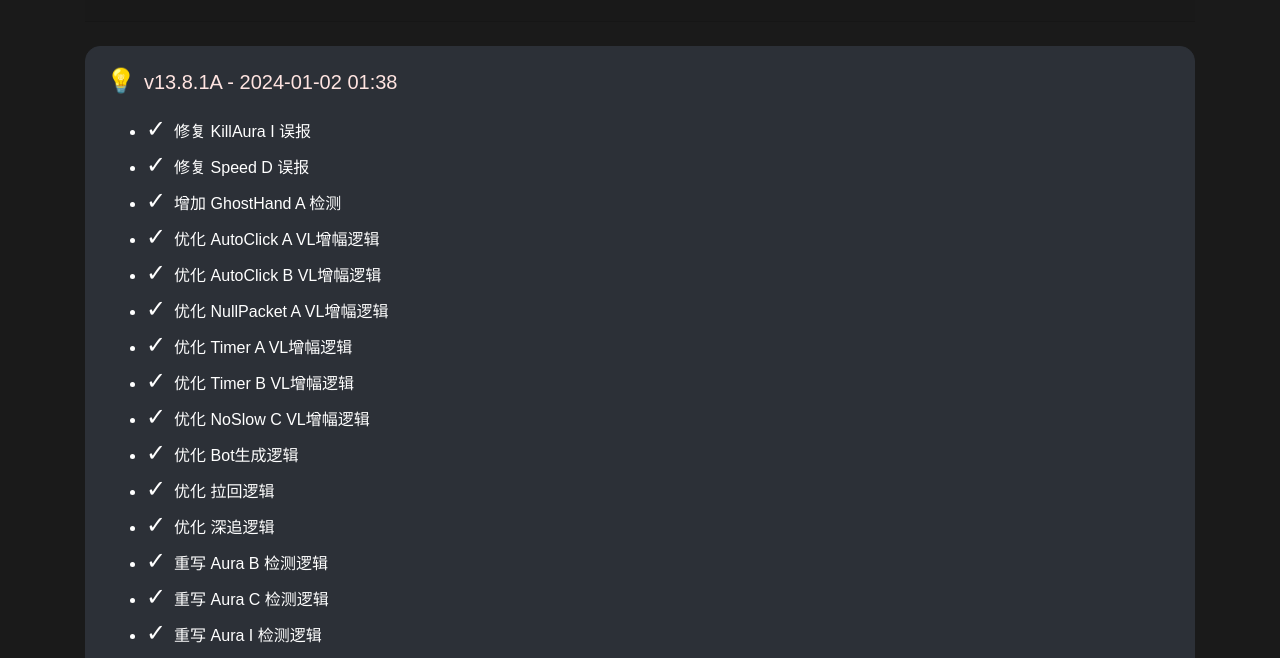
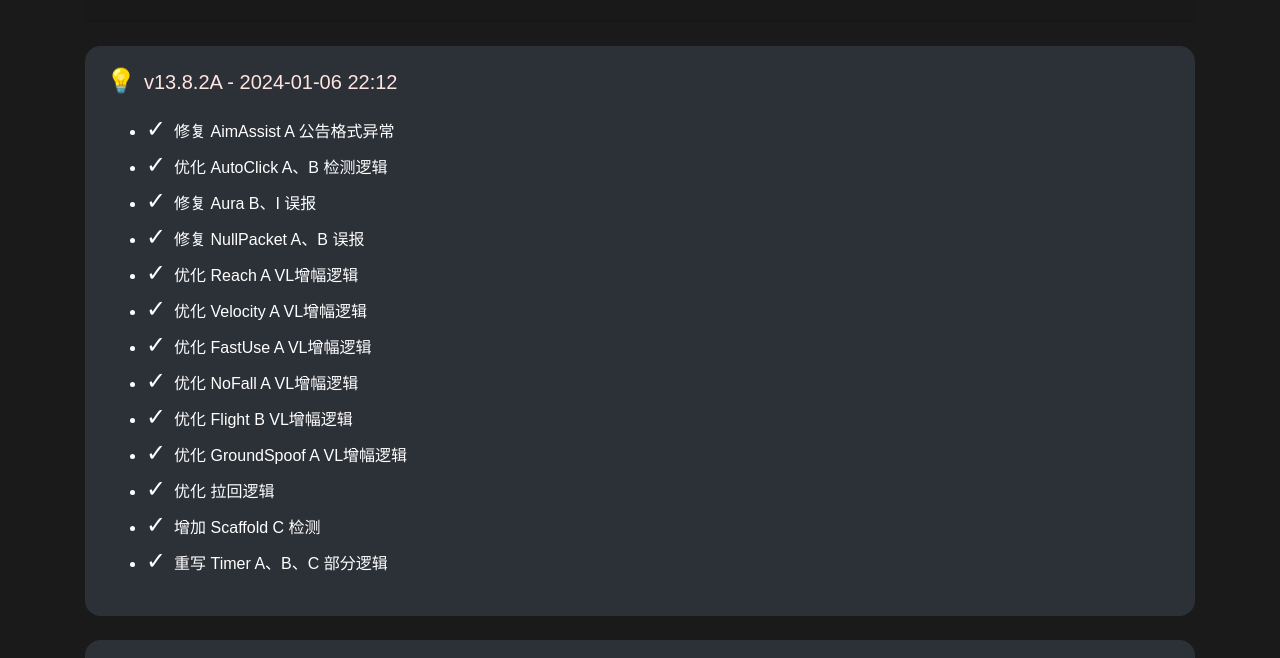
Before and after one commit to CoffeeTeaX/edgeac, a plain HTML site: page index.html in a window 1280 px wide. Shown: the part 141-799 px from the top of the page. Drawn offline with nearby package versions, Linux system fonts and the light colour scheme.

Commit message:
Update index.html

```diff
--- a/index.html
+++ b/index.html
@@ -71,6 +71,30 @@
 		<br><br><br>
             <h3 class="card-title"># 更新日志</h3>
         </div>
+
+	<div class="card mt-4">
+        <div class="card-body">
+            <h5 class="card-title"><span class="icon">&#128161;</span>v13.8.2A - 2024-01-06 22:12</h5>
+            <p class="card-text">
+                <ul>
+			<li><span class="icon">&#10003;</span>修复 AimAssist A 公告格式异常</li>
+			<li><span class="icon">&#10003;</span>优化 AutoClick A、B 检测逻辑</li>
+			<li><span class="icon">&#10003;</span>修复 Aura B、I 误报</li>
+			<li><span class="icon">&#10003;</span>修复 NullPacket A、B 误报</li>
+			<li><span class="icon">&#10003;</span>优化 Reach A VL增幅逻辑</li>
+			<li><span class="icon">&#10003;</span>优化 Velocity A VL增幅逻辑</li>
+			<li><span class="icon">&#10003;</span>优化 FastUse A VL增幅逻辑</li>
+			<li><span class="icon">&#10003;</span>优化 NoFall A VL增幅逻辑</li>
+			<li><span class="icon">&#10003;</span>优化 Flight B VL增幅逻辑</li>
+			<li><span class="icon">&#10003;</span>优化 GroundSpoof A VL增幅逻辑</li>
+			<li><span class="icon">&#10003;</span>优化 拉回逻辑</li>
+			<li><span class="icon">&#10003;</span>增加 Scaffold C 检测</li>
+			<li><span class="icon">&#10003;</span>重写 Timer A、B、C 部分逻辑</li>
+
+                </ul>
+            </p>
+        </div>
+    </div>
 
 	<div class="card mt-4">
         <div class="card-body">
```
